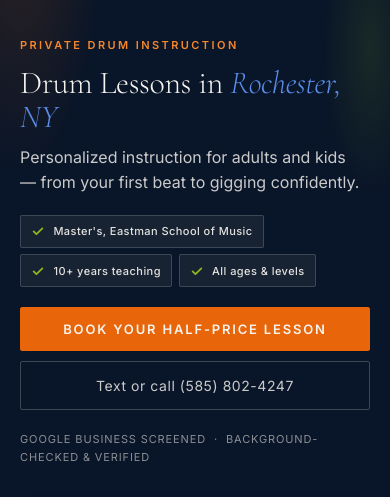
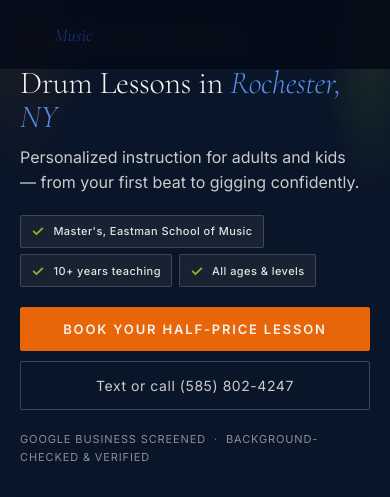
Before and after one commit to jvegaalbela-png/jvegaalbela-png.github.io, an Astro site: page /Drum-Lessons in a window 390 px wide. Shown: the top 497 px of the page. Built offline with nearby package versions, Linux system fonts and the light colour scheme; Astro itself is replaced by a stand-in of ours.

Commit message:
add site header with internal styling and scroll-hide behavior

```diff
--- /dev/null
+++ b/src/components/Header.astro
@@ -0,0 +1,204 @@
+---
+// Site header — used on every page. Self-contained: brings its own
+// styles + scroll-hide behavior. Uses CSS variables defined in each
+// page's stylesheet (--navy, --cream, --serif, --sans, --blue-lt,
+// --orange-lt).
+---
+
+<header class="site-header" id="siteHeader">
+  <a href="/" class="site-wordmark" aria-label="JVA Music — home">
+    <span class="wordmark-jva">JVA</span>
+    <span class="wordmark-music">Music</span>
+  </a>
+
+  <nav class="site-nav" aria-label="Primary">
+    <a href="/">Home</a>
+    <a href="/drum-lessons">Drum Lessons</a>
+    <a href="/group-classes">Group Classes</a>
+  </nav>
+</header>
+
+<style is:global>
+  /* ── HEADER ──────────────────────────────────────────
+     Fixed-position site header. Always visible at top of
+     page; auto-hides on scroll-down, reappears on scroll-up.
+     Pages should add `padding-top: 64px` (or the equivalent
+     CSS variable) to their first section so content isn't
+     covered when the page first loads. */
+
+  .site-header {
+    position: fixed;
+    top: 0;
+    left: 0;
+    right: 0;
+    z-index: 100;
+    display: flex;
+    align-items: center;
+    justify-content: space-between;
+    gap: 24px;
+    padding: 14px 32px;
+    background: rgba(4, 11, 24, 0.88);
+    backdrop-filter: blur(12px);
+    -webkit-backdrop-filter: blur(12px);
+    border-bottom: 1px solid rgba(91, 141, 232, 0.12);
+    transform: translateY(0);
+    transition: transform 0.32s ease;
+  }
+
+  .site-header.is-hidden {
+    transform: translateY(-100%);
+  }
+
+  /* Wordmark — "JVA Music" in Cormorant Garamond italic,
+     matching the hero name treatment. */
+  .site-wordmark {
+    font-family: var(--serif);
+    color: var(--cream);
+    text-decoration: none;
+    display: inline-flex;
+    align-items: baseline;
+    gap: 0.35em;
+    line-height: 1;
+    letter-spacing: 0.005em;
+  }
+
+  .wordmark-jva {
+    font-style: italic;
+    font-weight: 400;
+    font-size: 26px;
+    color: var(--cream);
+  }
+
+  .wordmark-music {
+    font-style: italic;
+    font-weight: 300;
+    font-size: 22px;
+    color: var(--blue-lt);
+  }
+
+  /* Nav links */
+  .site-nav {
+    display: flex;
+    align-items: center;
+    gap: 28px;
+  }
+
+  .site-nav a {
+    font-family: var(--sans);
+    font-size: 12px;
+    font-weight: 500;
+    letter-spacing: 0.14em;
+    text-transform: uppercase;
+    color: rgba(245, 243, 238, 0.78);
+    text-decoration: none;
+    padding: 4px 0;
+    transition: color 0.18s ease;
+    position: relative;
+  }
+
+  .site-nav a:hover,
+  .site-nav a:focus-visible {
+    color: var(--cream);
+  }
+
+  /* Subtle underline on hover */
+  .site-nav a::after {
+    content: "";
+    position: absolute;
+    left: 0;
+    right: 0;
+    bottom: 0;
+    height: 1px;
+    background: var(--orange-lt);
+    transform: scaleX(0);
+    transform-origin: left center;
+    transition: transform 0.22s ease;
+  }
+
+  .site-nav a:hover::after,
+  .site-nav a:focus-visible::after {
+    transform: scaleX(1);
+  }
+
+  /* Light mode: when the OS prefers light, swap to a cream
+     header with dark text. The body background is also cream
+     in light mode, so we keep the header opaque-ish for
+     legibility against varied content underneath. */
+  @media (prefers-color-scheme: light) {
+    .site-header {
+      background: rgba(background: rgba(245, 243, 238, 0.88););
+      border-bottom: 1px solid rgba(9, 21, 40, 0.08);
+    }
+
+    .wordmark-jva { color: var(--ink); }
+    .wordmark-music { color: var(--cobalt); }
+
+    .site-nav a {
+      color: rgba(14, 13, 11, 0.7);
+    }
+
+    .site-nav a:hover,
+    .site-nav a:focus-visible {
+      color: var(--ink);
+    }
+  }
+
+  /* Mobile: keep the wordmark + nav on one row but let the nav
+     shrink. For now, no hamburger menu — three short links fit. */
+  @media (max-width: 560px) {
+    .site-header {
+      padding: 12px 18px;
+    }
+
+    .wordmark-jva { font-size: 22px; }
+    .wordmark-music { font-size: 18px; }
+
+    .site-nav {
+      gap: 16px;
+    }
+
+    .site-nav a {
+      font-size: 11px;
+      letter-spacing: 0.1em;
+    }
+  }
+</style>
+
+<script is:inline>
+  // Scroll-hide behavior: hide on scroll-down past threshold,
+  // show on scroll-up. Always visible near the top of the page.
+  (function () {
+    const header = document.getElementById("siteHeader");
+    if (!header) return;
+
+    const TOP_ZONE = 80;        // always visible above this scroll position
+    const DELTA = 6;            // ignore tiny scroll jitter
+    let lastY = window.scrollY;
+    let ticking = false;
+
+    function update() {
+      const y = window.scrollY;
+      const diff = y - lastY;
+
+      if (y < TOP_ZONE) {
+        header.classList.remove("is-hidden");
+      } else if (Math.abs(diff) > DELTA) {
+        if (diff > 0) {
+          header.classList.add("is-hidden");
+        } else {
+          header.classList.remove("is-hidden");
+        }
+      }
+
+      lastY = y;
+      ticking = false;
+    }
+
+    window.addEventListener("scroll", function () {
+      if (!ticking) {
+        window.requestAnimationFrame(update);
+        ticking = true;
+      }
+    }, { passive: true });
+  })();
+</script>
--- a/src/pages/Drum-Lessons.astro
+++ b/src/pages/Drum-Lessons.astro
@@ -1,6 +1,8 @@
 ---
 import '../styles/lessons.css';
 import Footer from '../components/Footer.astro';
+import Header from '../components/Header.astro';
+
 ---
 
 <!DOCTYPE html>
@@ -16,6 +18,7 @@ import Footer from '../components/Footer.astro';
   <link href="https://fonts.googleapis.com/css2?family=Cormorant+Garamond:ital,wght@0,300;0,400;0,600;1,300;1,400&family=Inter:wght@300;400;500;600;700&display=swap" rel="stylesheet" />
 </head>
 <body>
+<Header />
 <main>
 <!-- HERO -->
 <section class="hero" aria-labelledby="heroTitle">
--- a/src/pages/index.astro
+++ b/src/pages/index.astro
@@ -1,6 +1,7 @@
 ---
 import '../styles/global.css';
 import Footer from '../components/Footer.astro';
+import Header from '../components/Header.astro';
 ---
 
 <!DOCTYPE html>
@@ -19,7 +20,7 @@ import Footer from '../components/Footer.astro';
   <link href="https://fonts.googleapis.com/css2?family=Cormorant+Garamond:ital,wght@0,300;0,400;0,600;1,300;1,400&family=Inter:wght@300;400;500;600&display=swap" rel="stylesheet" />
 </head>
 <body>
-
+<Header />
 <!-- ══════════════════════════════════════════ HERO -->
 <header class="hero">
   <div class="hero-left">
```
